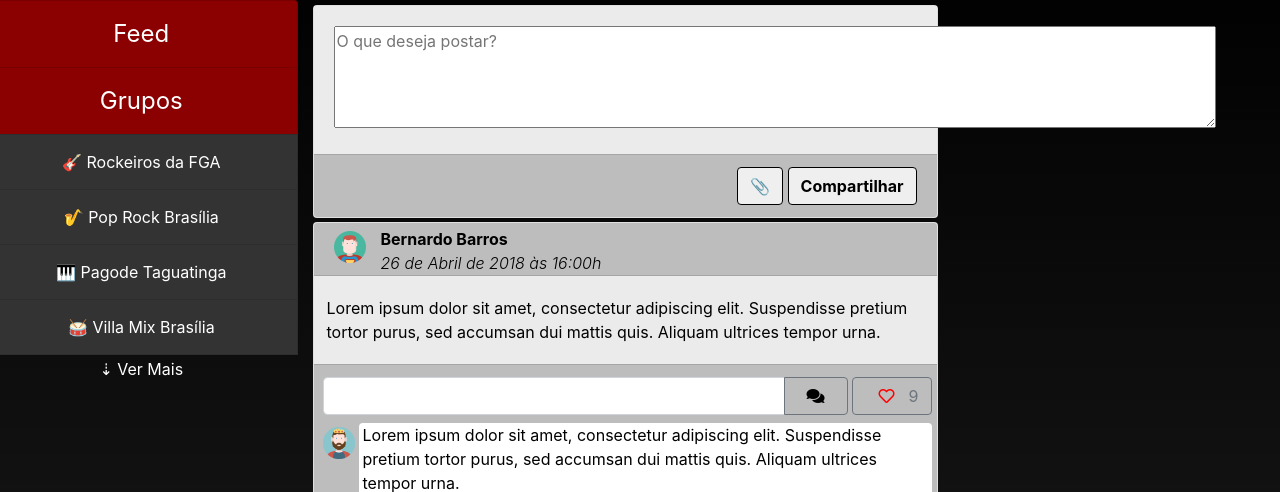
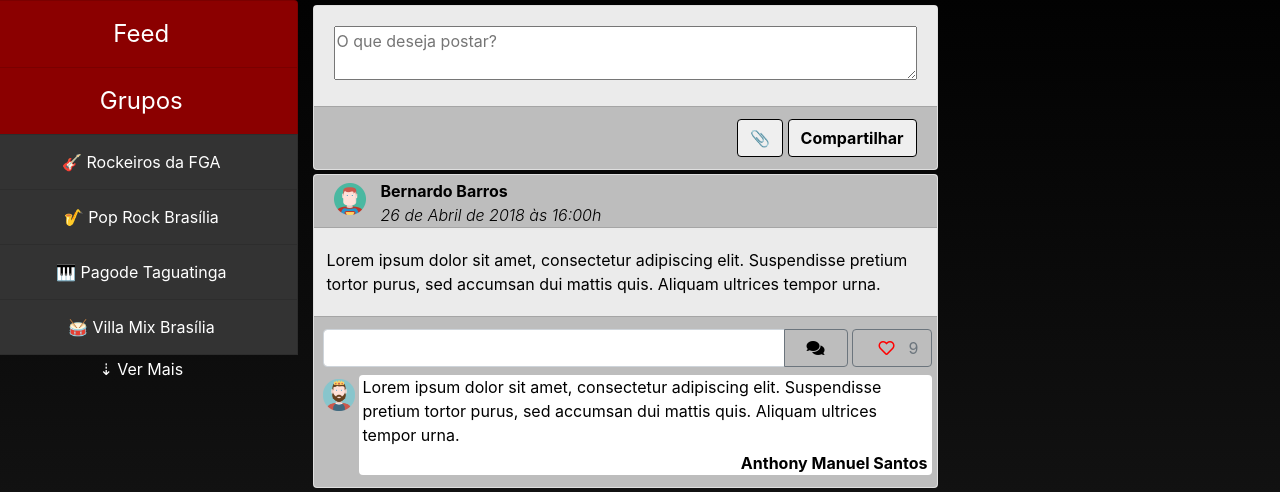
Before and after one commit to guilherme1guy/IHC20182, a Django app: page /dashboard/ in a window 1280 px wide. Shown: the part 55-547 px from the top of the page. Run offline with Django 3.2, Linux system fonts and the light colour scheme; grey boxes labelled with a size stand in for pictures from a placeholder-image service; some libraries are stand-ins or nearby versions.

Commit message:
Fixing post box size error

```diff
--- a/dashboard/static/dashboard/css/feed.css
+++ b/dashboard/static/dashboard/css/feed.css
@@ -293,3 +293,10 @@
 .button-new-post{
   background-color: white !important;
 }
+
+.post-text{
+
+    width:100%;
+    height:100%;
+    box-sizing: border-box;
+}
--- a/dashboard/templates/dashboard/feed.html
+++ b/dashboard/templates/dashboard/feed.html
@@ -46,7 +46,7 @@
 
             <div class="card my-1 content-card">
               <div class="card-body content-card-body">
-                <textarea rows="4" cols="84" placeholder="O que deseja postar?"></textarea>
+                <textarea class="post-text" placeholder="O que deseja postar?"></textarea>
               </div>
               <div class="card-footer text-muted content-card-footer">
                 <div class="row align-items-center float-right">
--- a/dashboard/templates/dashboard/group.html
+++ b/dashboard/templates/dashboard/group.html
@@ -48,7 +48,7 @@
           <div class="col">
             <div class="card my-1 content-card">
               <div class="card-body content-card-body">
-                <textarea rows="4" cols="84" placeholder="O que deseja postar?"></textarea>
+                <textarea class="post-text" placeholder="O que deseja postar?"></textarea>
               </div>
               <div class="card-footer text-muted content-card-footer">
                 <div class="row align-items-center float-right">
```
